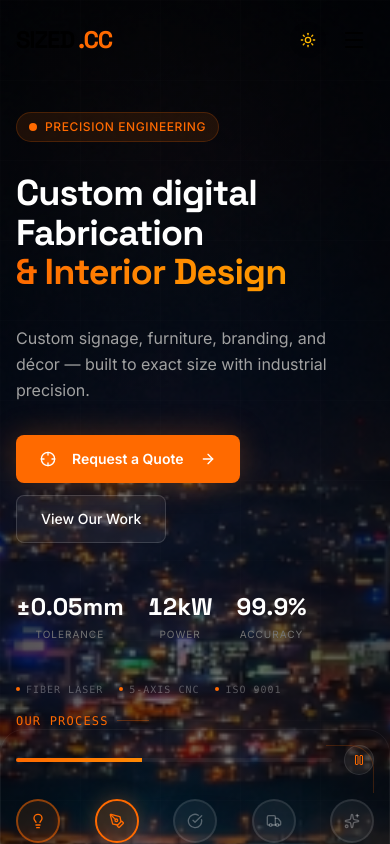
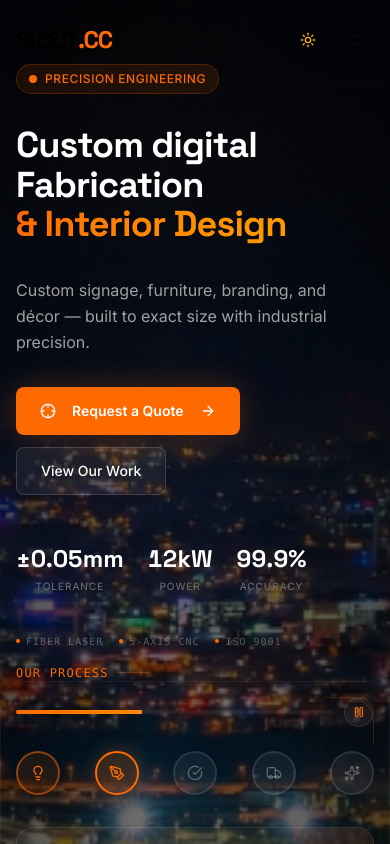
Before and after one commit to nsanzumuhire/Sized-CC, a Next.js app: page / in a window 390 px wide. Shown: the top 844 px of the page. Built offline with nearby package versions, Linux system fonts and the light colour scheme.

Commit message:
feat: add new `HeroV2` component for the landing page hero section

```diff
--- a/components/sections/hero-v2.tsx
+++ b/components/sections/hero-v2.tsx
@@ -72,9 +72,9 @@ export function HeroV2() {
       {/* Main content */}
       <motion.div
         style={{ opacity, y }}
-        className="relative z-10 container mx-auto px-4 pt-28 pb-16 min-h-screen flex items-center"
+        className="relative z-10 container mx-auto px-4 pt-16 lg:pt-20 xl:pt-28 pb-8 lg:pb-10 xl:pb-16 min-h-screen flex items-center justify-center lg:justify-start"
       >
-        <div className="grid grid-cols-1 lg:grid-cols-2 gap-12 lg:gap-16 w-full items-center">
+        <div className="grid grid-cols-1 lg:grid-cols-2 gap-12 lg:gap-8 xl:gap-16 w-full items-center">
           {/* LEFT SIDE */}
           <div className="space-y-8">
             {/* Badge */}
@@ -100,7 +100,7 @@ export function HeroV2() {
               animate={{ opacity: 1, y: 0 }}
               transition={{ duration: 0.6, delay: 0.1 }}
             >
-              <h1 className="text-4xl sm:text-5xl lg:text-6xl font-heading font-bold tracking-tight leading-[1.1]">
+              <h1 className="text-4xl sm:text-5xl lg:text-5xl xl:text-6xl font-heading font-bold tracking-tight leading-[1.1]">
                 <span className="text-white">Custom digital Fabrication</span>
                 <br />
                 <span className="text-transparent bg-clip-text bg-gradient-to-r from-primary via-orange-400 to-amber-500">
@@ -197,7 +197,7 @@ export function HeroV2() {
             initial={{ opacity: 0, x: 40 }}
             animate={{ opacity: 1, x: 0 }}
             transition={{ duration: 0.8, delay: 0.3 }}
-            className="relative h-[480px] lg:h-[520px] scroll-mt-24"
+            className="relative h-[480px] lg:h-[460px] xl:h-[520px] scroll-mt-24"
           >
             {/* Simple frame */}
             <div className="absolute -inset-4 rounded-3xl border border-white/5 pointer-events-none" />
```
